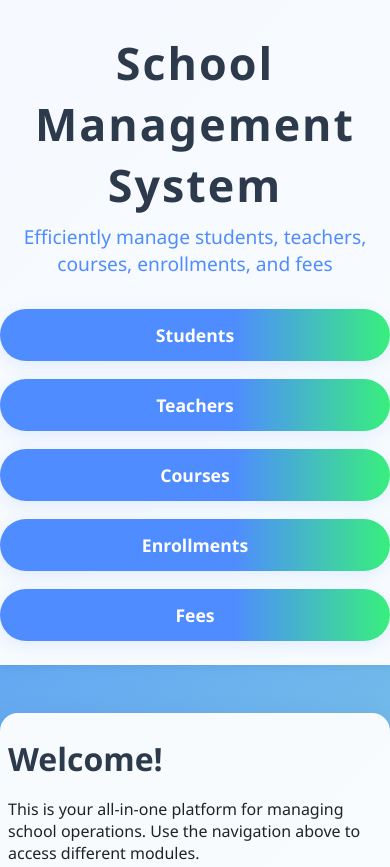
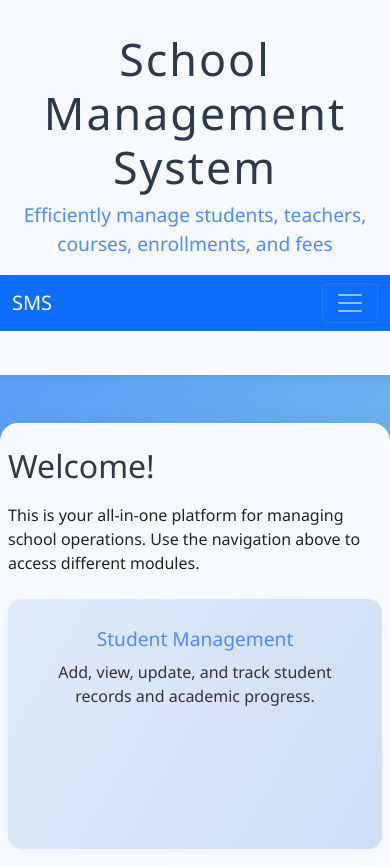
Before and after one commit to roparon/REST_API, a plain HTML site: page School_Management_System/instance/index.html in a window 390 px wide. Shown: the top 867 px of the page. Drawn offline with nearby package versions, Linux system fonts and the light colour scheme.

Commit message:
modified my html file for navbar in small screen

```diff
--- a/School_Management_System/instance/index.html
+++ b/School_Management_System/instance/index.html
@@ -4,6 +4,8 @@
     <meta charset="UTF-8">
     <title>School Management System</title>
     <meta name="viewport" content="width=device-width, initial-scale=1.0">
+    <!-- Bootstrap 5 CSS CDN -->
+    <link href="https://cdn.jsdelivr.net/npm/bootstrap@5.3.3/dist/css/bootstrap.min.css" rel="stylesheet">
     <style>
         /* Reset some default styles */
         * {
@@ -34,13 +36,13 @@
             color: #4f8cff;
             font-weight: 500;
         }
-        nav {
+        nav.main-nav {
             margin: 32px auto 0 auto;
             display: flex;
             justify-content: center;
             gap: 32px;
         }
-        nav a {
+        nav.main-nav a {
             text-decoration: none;
             color: #fff;
             background: linear-gradient(90deg, #4f8cff 60%, #38ef7d 100%);
@@ -51,9 +53,25 @@
             box-shadow: 0 4px 16px rgba(79,140,255,0.13);
             transition: background 0.3s, transform 0.2s;
         }
-        nav a:hover {
+        nav.main-nav a:hover {
             background: linear-gradient(90deg, #38ef7d 60%, #4f8cff 100%);
             transform: translateY(-3px) scale(1.05);
+        }
+        /* Hide main nav on small screens */
+        @media (max-width: 700px) {
+            nav.main-nav {
+                display: none;
+            }
+        }
+        /* Show Bootstrap navbar only on small screens */
+        .mobile-navbar {
+            display: none;
+        }
+        @media (max-width: 700px) {
+            .mobile-navbar {
+                display: block;
+                margin-bottom: 20px;
+            }
         }
         main {
             max-width: 900px;
@@ -109,10 +127,6 @@
             main {
                 padding: 24px 8px;
             }
-            nav {
-                flex-direction: column;
-                gap: 18px;
-            }
             .features {
                 flex-direction: column;
                 gap: 18px;
@@ -124,7 +138,26 @@
     <header>
         <h1>School Management System</h1>
         <p>Efficiently manage students, teachers, courses, enrollments, and fees</p>
-        <nav>
+        <!-- Bootstrap 5 Navbar for small screens only -->
+        <nav class="navbar navbar-expand-lg navbar-dark bg-primary mobile-navbar">
+            <div class="container-fluid">
+                <a class="navbar-brand" href="#">SMS</a>
+                <button class="navbar-toggler" type="button" data-bs-toggle="collapse" data-bs-target="#mobileNav" aria-controls="mobileNav" aria-expanded="false" aria-label="Toggle navigation">
+                    <span class="navbar-toggler-icon"></span>
+                </button>
+                <div class="collapse navbar-collapse" id="mobileNav">
+                    <ul class="navbar-nav me-auto mb-2 mb-lg-0">
+                        <li class="nav-item"><a class="nav-link" href="#">Students</a></li>
+                        <li class="nav-item"><a class="nav-link" href="#">Teachers</a></li>
+                        <li class="nav-item"><a class="nav-link" href="#">Courses</a></li>
+                        <li class="nav-item"><a class="nav-link" href="#">Enrollments</a></li>
+                        <li class="nav-item"><a class="nav-link" href="#">Fees</a></li>
+                    </ul>
+                </div>
+            </div>
+        </nav>
+        <!-- Main nav for desktop -->
+        <nav class="main-nav">
             <a href="#">Students</a>
             <a href="#">Teachers</a>
             <a href="#">Courses</a>
@@ -163,5 +196,7 @@
     <footer>
         &copy; 2025 School Management System &mdash; Designed with ❤️ for education
     </footer>
+    <!-- Bootstrap 5 JS Bundle CDN -->
+    <script src="https://cdn.jsdelivr.net/npm/bootstrap@5.3.3/dist/js/bootstrap.bundle.min.js"></script>
 </body>
 </html>
```
